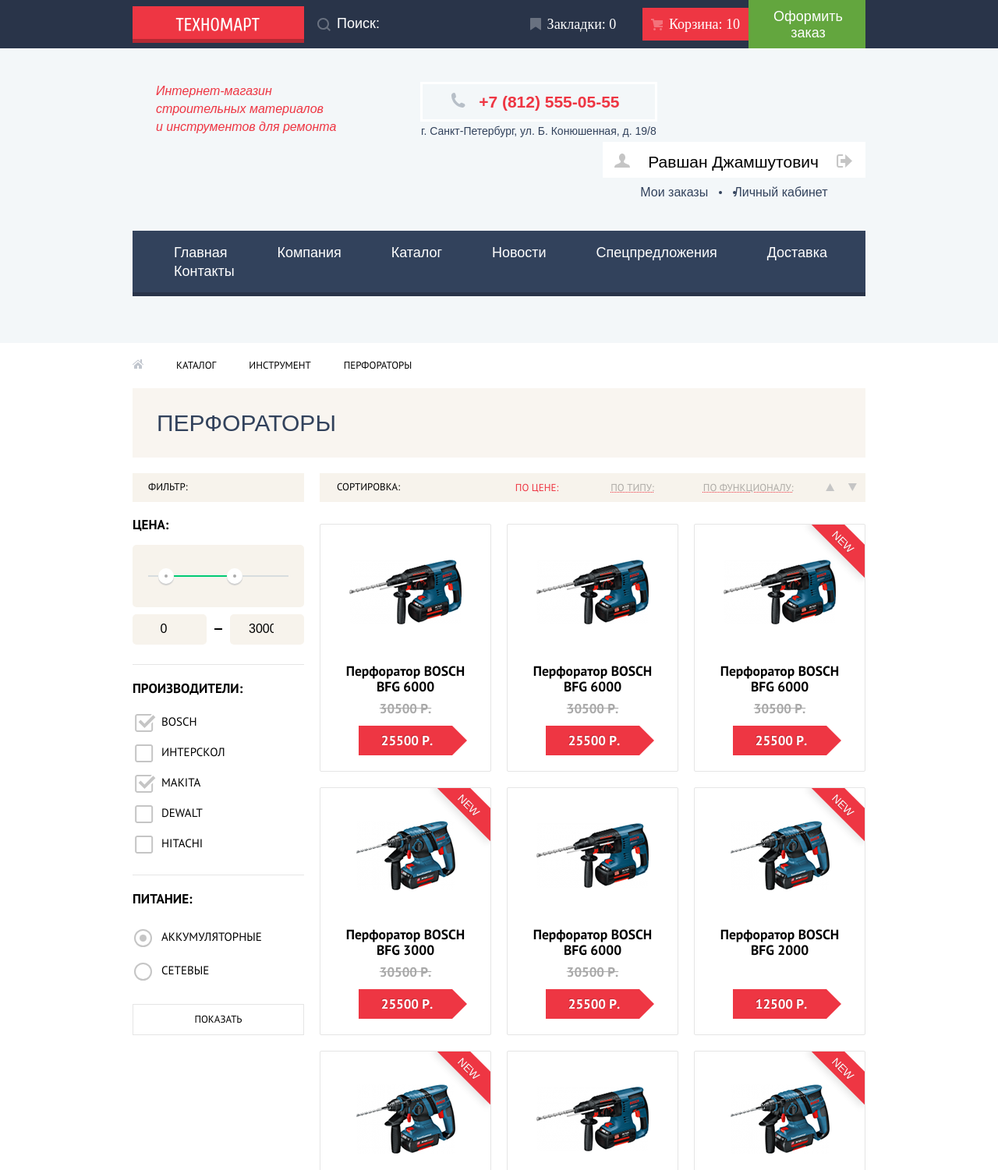
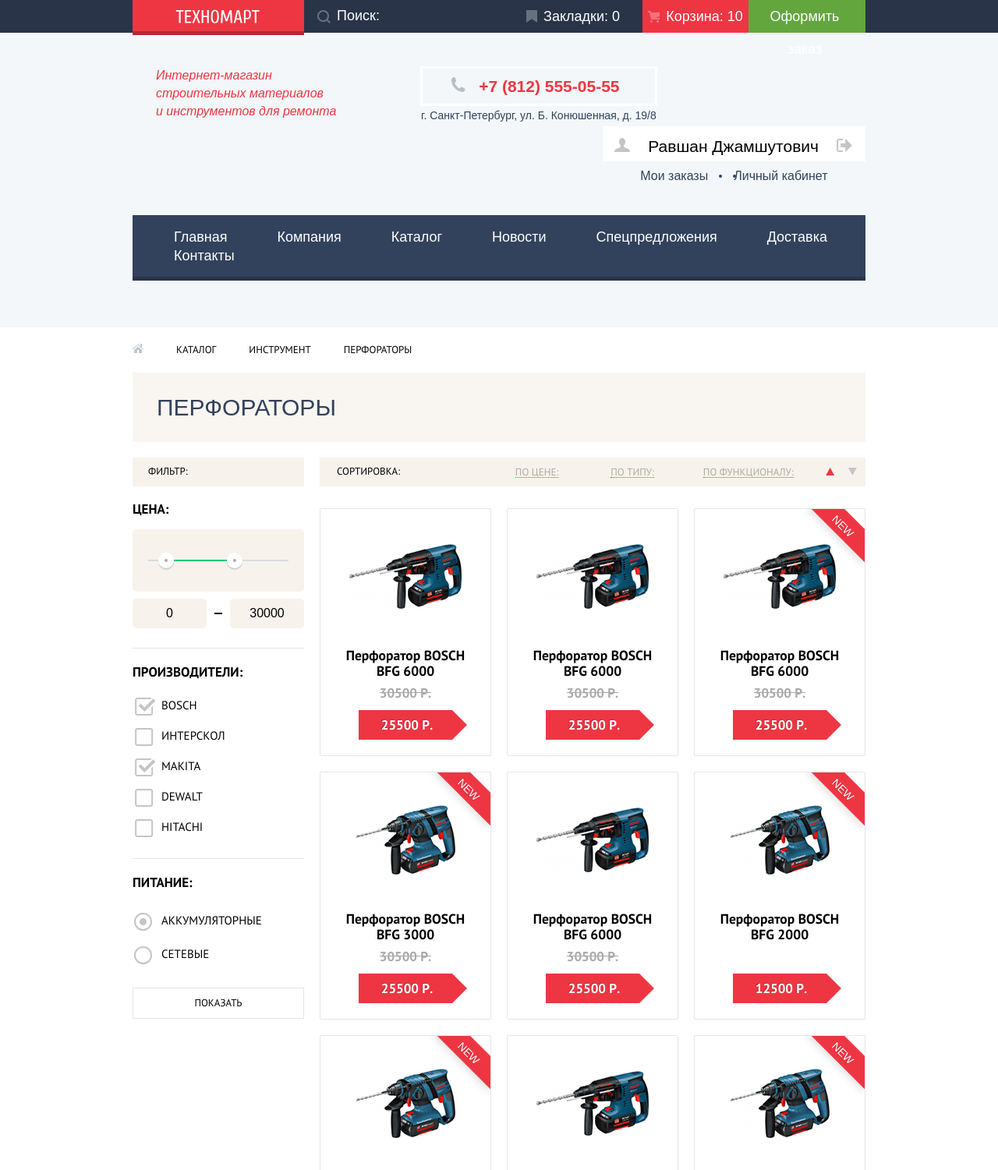
Before and after one commit to Zhukov571/108534-technomart-29, a plain HTML site: page catalog.html in a window 1280 px wide. Shown: the top 1501 px of the page at 78% size. Drawn offline with Linux system fonts and the light colour scheme; a web font is replaced by a local one.

Commit message:
Изменения

```diff
--- a/catalog.html
+++ b/catalog.html
@@ -107,7 +107,7 @@
 						<li class="main-nav-item"><a class="main-nav-link no-decoration" href="index.html" aria-label="Главная страница">Главная</a>
 						</li>
 						<li class="main-nav-item"><a class="main-nav-link no-decoration" href="#" aria-label="Компания">Компания</a></li>
-						<li class="main-nav-item"><a class="main-nav-link no-decoration" href="catalog.html" aria-label="Каталог">Каталог</a>
+						<li class="main-nav-item"><a class="main-nav-link no-decoration" aria-label="Каталог">Каталог</a>
 						</li>
 						<li class="main-nav-item"><a class="main-nav-link no-decoration" href="#" aria-label="Новости">Новости</a></li>
 						<li class="main-nav-item"><a class="main-nav-link no-decoration" href="#" aria-label="Спецпредложения">Спецпредложения</a>
@@ -146,9 +146,8 @@
 			<div class="products-wrap announcement announcement-catalog">
 				<h1 class="products-title products-title-catalog no-padding-margin">Перфораторы</h1>
 			</div>
-			<section class="filters-section">
-                <h2 class="visually-hidden">Перфораторы</h2>
-				<div class="price-perforator">
+			<div class="filters-section">
+				<section class="price-perforator">
 					<div class="prise-line-box">
 						<div class="description-box">
 							<h3 class="filter-description no-padding-margin">Фильтр:</h3>
@@ -224,8 +223,8 @@
                                 </fieldset>
 						</form>
 					</div>
-				</div>
-				<div class="marks-perforators">
+				</section>
+				<section class="marks-perforators">
 					<div class="filter-box">
 						<h3 class="filter-description no-padding-margin sorting">Сортировка:</h3>
 						<ul class="filters list">
@@ -239,7 +238,7 @@
 								<button type="button" class="filter-btn" aria-label="Сортировка по функционалу">По функционалу:</button>
 							</li>
 							<li class="filters-item">
-								<button class="up-btn" aria-label="Листать список вверх">
+								<button class="up-btn up-btn-acrive" aria-label="Листать список вверх">
 									<svg class="up-btn-arrow filters-btn" width="12" height="10" viewBox="0 0 12 10"
 										fill="none" xmlns="http://www.w3.org/2000/svg">
 										<path d="M5.66241 0L11.1624 10L0.162415 10" />
@@ -428,8 +427,8 @@
 						<li class="number-page next-page"><a class="page-link next-page no-decoration"
 								href="#" aria-label="Следующая страница">Следующая</a></li>
 					</ul>
-				</div>
-			</section>
+				</section>
+			</div>
 		</div>
 		<article class="afterword-perforators">
 			<div class="container">
--- a/css/style.css
+++ b/css/style.css
@@ -288,7 +288,7 @@
 .basket-btn {
     background: transparent;
     border: none;
-    font-family: Cuprum;
+    font-family: 'Cuprum', 'Arial', sans-serif;
     font-style: normal;
     font-weight: normal;
     font-size: 18px;
@@ -362,8 +362,10 @@
     border: none;
     max-width: 150px;
     width: 100%;
-    padding: 11px 16px 10px 19px;
+    padding: 0 16px 0 10px;
     cursor: pointer;
+    height: 42px;
+    line-height: 42px;
 }
 
 .order:hover {
@@ -605,7 +607,8 @@
 	border: none;
 	background-color: transparent;
 	padding: 0;
-	margin: 0;
+    margin: 0;
+    cursor: pointer;
 }
 
 .user-box-name:hover path,
@@ -1080,7 +1083,6 @@ span.nav-current:hover {
 	z-index: 0;
 	width: 15px;
 	height: 15px;
-	top: 5p;
 	left: 30px;
 }
 
@@ -1774,26 +1776,30 @@ span.nav-current:hover {
 	font-style: normal;
 	font-weight: normal;
 	font-size: 13px;
-	line-height: 18px;
+	line-height: 13px;
 	color: var(--basic-dark-opacity-03-color);
 	background-color: transparent;
 	text-transform: uppercase;
     border: none;
-    text-decoration: underline 1px dotted var(--main-red-color);
     cursor: pointer;
     padding: 0;
+    border-bottom: 1px dotted var(--main-red-color);
 }
 
 .filter-btn:hover {
 	color: var(--secondary-color);
-	text-decoration: underline 1px solid var(--main-red-color);
-}
-
-.filter-btn:active,
-.filter-btn-active {
+	border-bottom: 1px dotted var(--main-red-color);
+}
+
+.filter-btn:active {
 	color: var(--main-red-color);
-	text-decoration: none;
-}
+	border-bottom: none;
+}
+
+/* Active button */
+/* .filter-btn-active  {
+    color: var(--main-red-color);
+} */
 
 .filters-item:last-child {
 	border-bottom: none;
@@ -1816,6 +1822,10 @@ span.nav-current:hover {
 
 .up-btn {
     margin-left: 35px;
+}
+
+.up-btn-acrive path{
+    fill: var(--main-red-color);
 }
 
 .down-btn {
@@ -1854,7 +1864,6 @@ span.nav-current:hover {
 	content: url('../img/checkbox-off.svg');
 	position: absolute;
 	left: -34px;
-	top: -1;
 }
 
 .manufacturers-check:checked + label::before {
@@ -2040,14 +2049,16 @@ span.nav-current:hover {
 	padding: 10px 24px;
 }
 
-.none-arrows {
-    -webkit-appearance: none;
-    margin: 0;
-    -moz-appearance: textfield;
-}
-
-.none-arrows {
-    appearance: none;
+/* Chrome, Safari, Edge, Opera */
+.none-arrows::-webkit-outer-spin-button,
+.none-arrows::-webkit-inner-spin-button {
+  -webkit-appearance: none;
+  margin: 0;
+}
+
+/* Firefox */
+.none-arrows[type=number] {
+  -moz-appearance: textfield;
 }
 
 .price-controls {
```
Also changed, not shown: catalog.min.html (+1 -1 lines), index.html (+2 -7 lines), index.min.html (+1 -1 lines), css/style.min.css, fonts/cuprum.woff (deleted), fonts/cuprum.woff2 (deleted), fonts/cuprumbold.woff (deleted), fonts/cuprumbold.woff2 (deleted), fonts/cuprumbolditalic.woff (deleted), fonts/cuprumbolditalic.woff2 (deleted), fonts/cuprumitalic.woff (deleted), fonts/cuprumitalic.woff2 (deleted), fonts/ptsans.woff (deleted), fonts/ptsans.woff2 (deleted), 2 more files.
